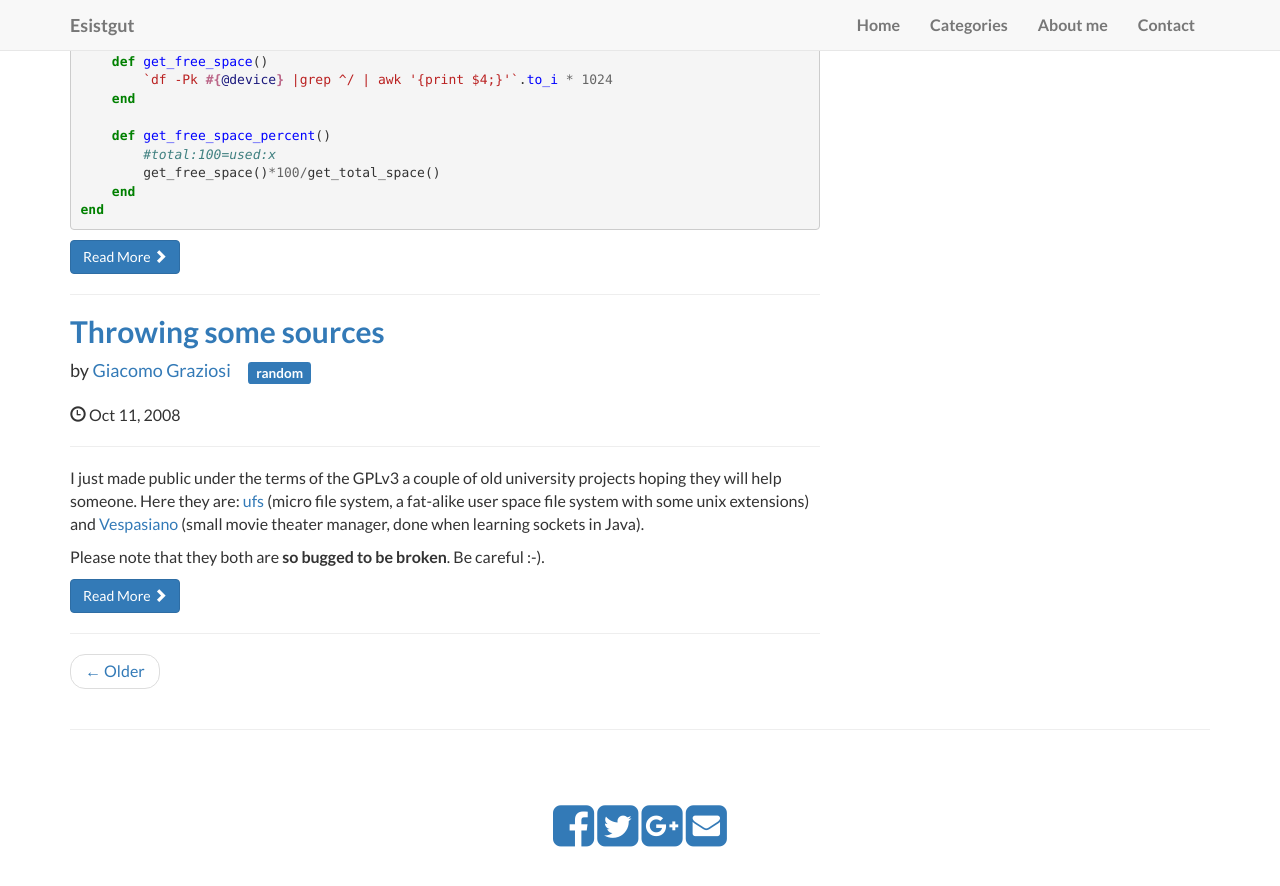
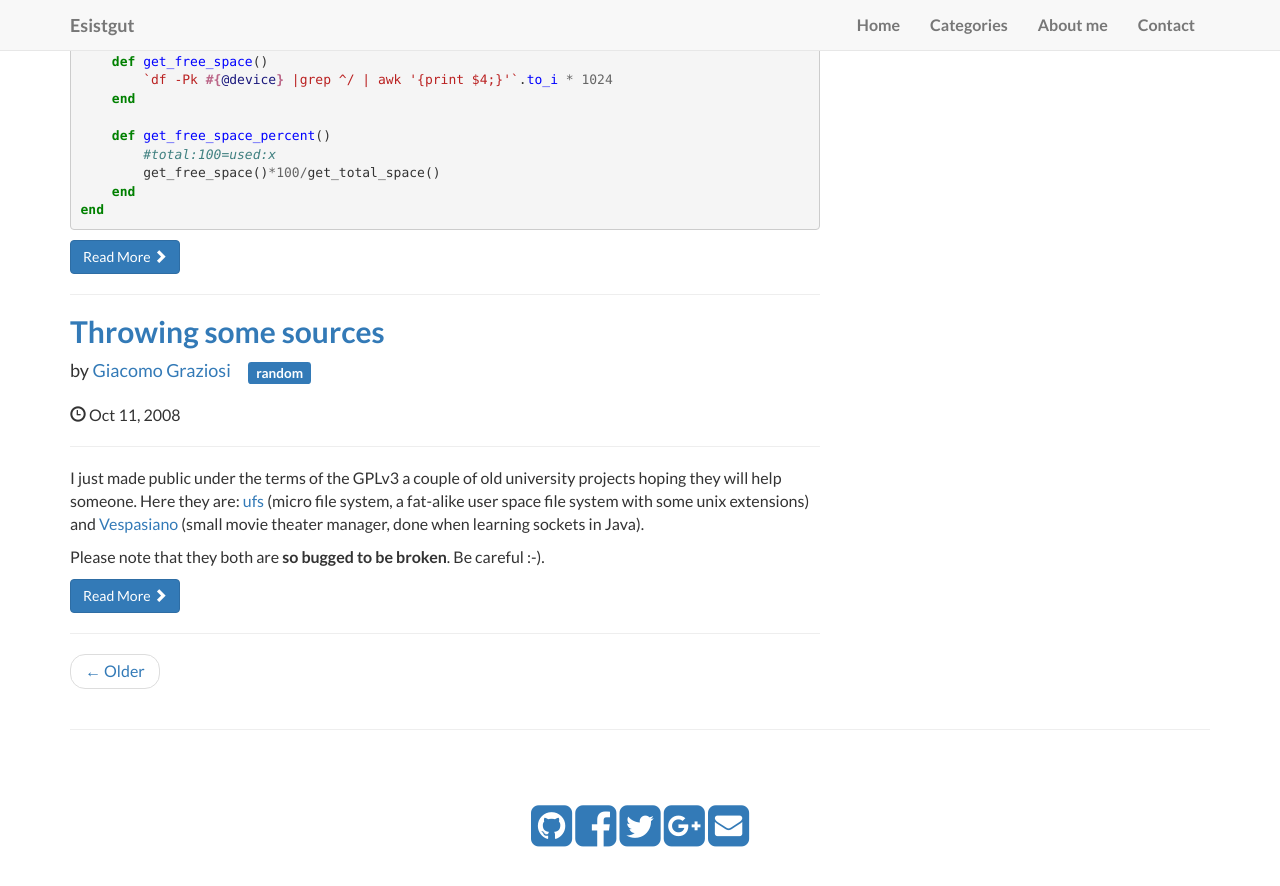
Before and after one commit to esistgut/esistgut.github.io, a Jekyll site: the page built from index.html, in a window 1280 px wide and 900 px high, scrolled down 3191 px. Shown: the top 886 px of the window. Built offline with Jekyll 4.4.1, drawn with Linux system fonts in a browser that asks for light colours; nearby versions of some CDN libraries; the list of posts is cut into pages by our own code.

Commit message:
github link on footer

```diff
--- a/_includes/footer.html
+++ b/_includes/footer.html
@@ -3,6 +3,9 @@
     <div class="row">
         <div class="col-lg-12 text-center center-block">
             <br />
+                {% if site.github_username %}
+                    <a href="https://github.com/{{ site.github_username }}"><i id="social" class="fa fa-github-square fa-3x"></i></a>
+                {% endif %}
                 {% if site.facebook_username %}
                     <a href="https://www.facebook.com/{{ site.facebook_username }}"><i id="social" class="fa fa-facebook-square fa-3x"></i></a>
                 {% endif %}
```
